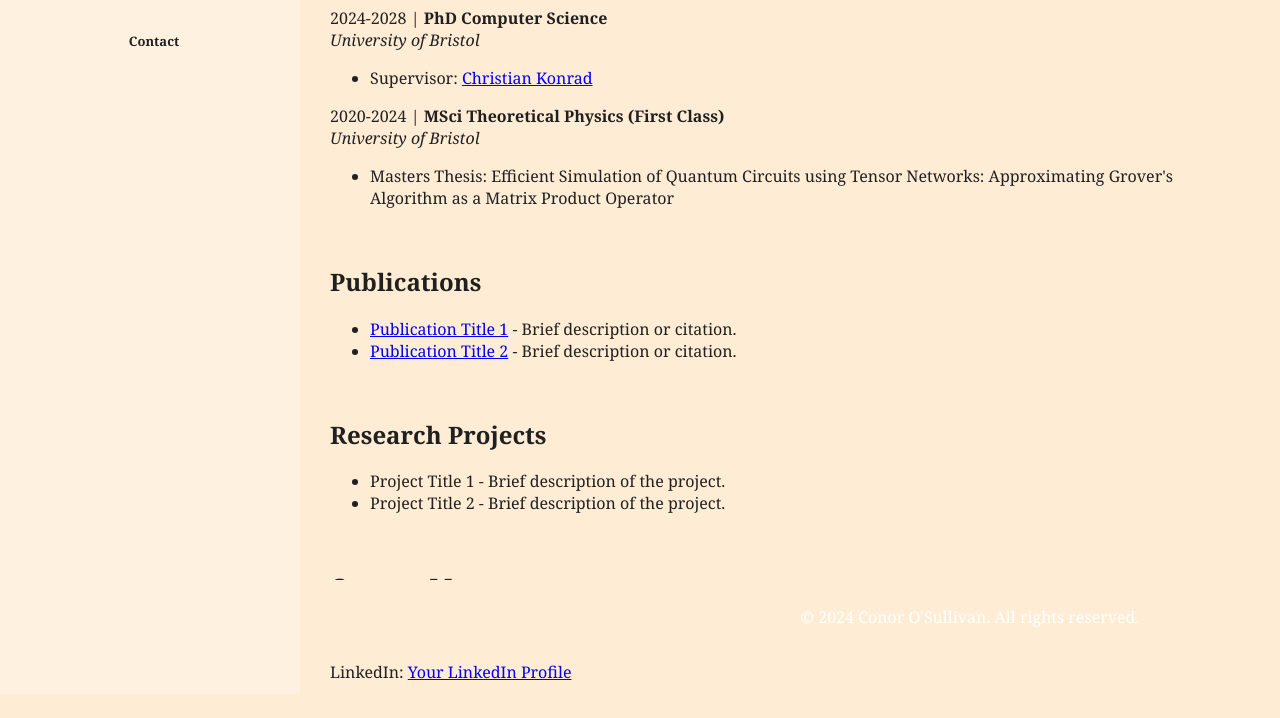
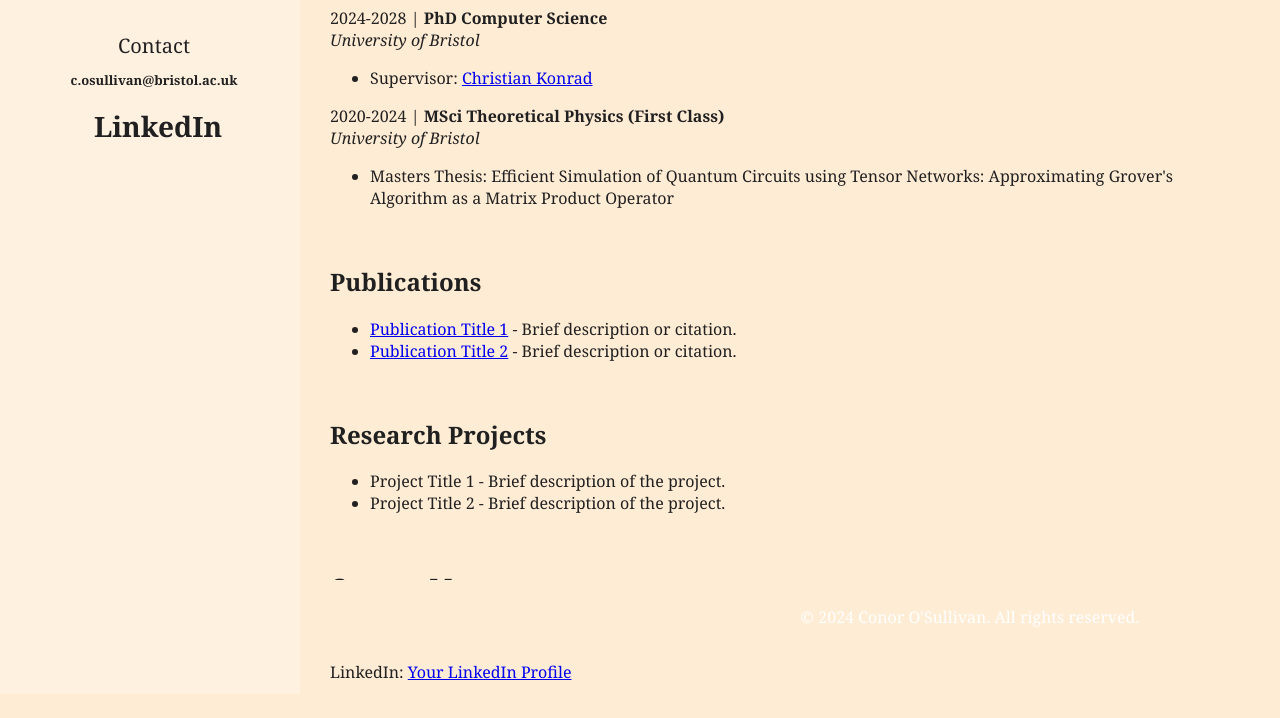
Before and after one commit to Conor-OS/conor-os.github.io, a plain HTML site: page index.html in a window 1280 px wide. Shown: the part 146-864 px from the top of the page. Drawn offline with Linux system fonts and the light colour scheme.

Commit message:
Update index.html

```diff
--- a/index.html
+++ b/index.html
@@ -12,7 +12,9 @@
         <img src="IMG_7880.jpg" style="width:55%" alt="Profile" class='avatar'>
         <a>Conor O'Sullivan</a>
         <b style="margin-bottom:20px;">PhD Computer Science Candidate</b>
-        <b>Contact</b>
+        <c>Contact</c>
+        <b>c.osullivan@bristol.ac.uk</b>
+        <b><a href="https://www.linkedin.com/in/conor-o-sullivan-bris/">LinkedIn</a></b>
 
     </sidenav>
 
```
